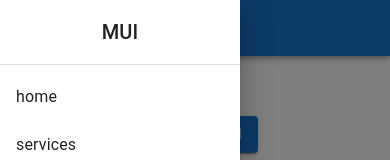
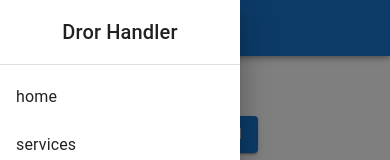
Before and after one commit to Hdror/reactTS-matrix, a React (Vite) app: page / in a window 390 px wide. Both pictures are taken after a click on the button "open drawer". Shown: the top 160 px of the page. Built offline with nearby package versions, Linux system fonts and the light colour scheme.

Commit message:
clear code

```diff
--- a/src/components/nav-bar.tsx
+++ b/src/components/nav-bar.tsx
@@ -16,12 +16,11 @@
 import Button from '@mui/material/Button';
 import { Avatar } from '@mui/material';
 
-interface Props { }
 
 const drawerWidth = 240;
 const navItems = ['home', 'services', 'products', 'contact'];
 
-export default function NavBar(props: Props) {
+export default function NavBar() {
   const [mobileOpen, setMobileOpen] = useState(false);
 
   const handleDrawerToggle = () => {
@@ -31,7 +30,7 @@
   const drawer = (
     <Box onClick={handleDrawerToggle} sx={{ textAlign: 'center' }}>
       <Typography variant="h6" sx={{ my: 2 }}>
-        MUI
+        Dror Handler
       </Typography>
       <Divider />
       <List>
@@ -70,7 +69,7 @@
             <Avatar>DH</Avatar>
           </Typography>
           <Box sx={{ display: { xs: 'none', sm: 'block' } }}>
-            {navItems.map((item,idx) => (
+            {navItems.map((item, idx) => (
               <Link key={idx} to={`/${item.toLocaleLowerCase()}`}>
                 <Button key={item} sx={{ color: '#fff' }} >
                   {item}
```
